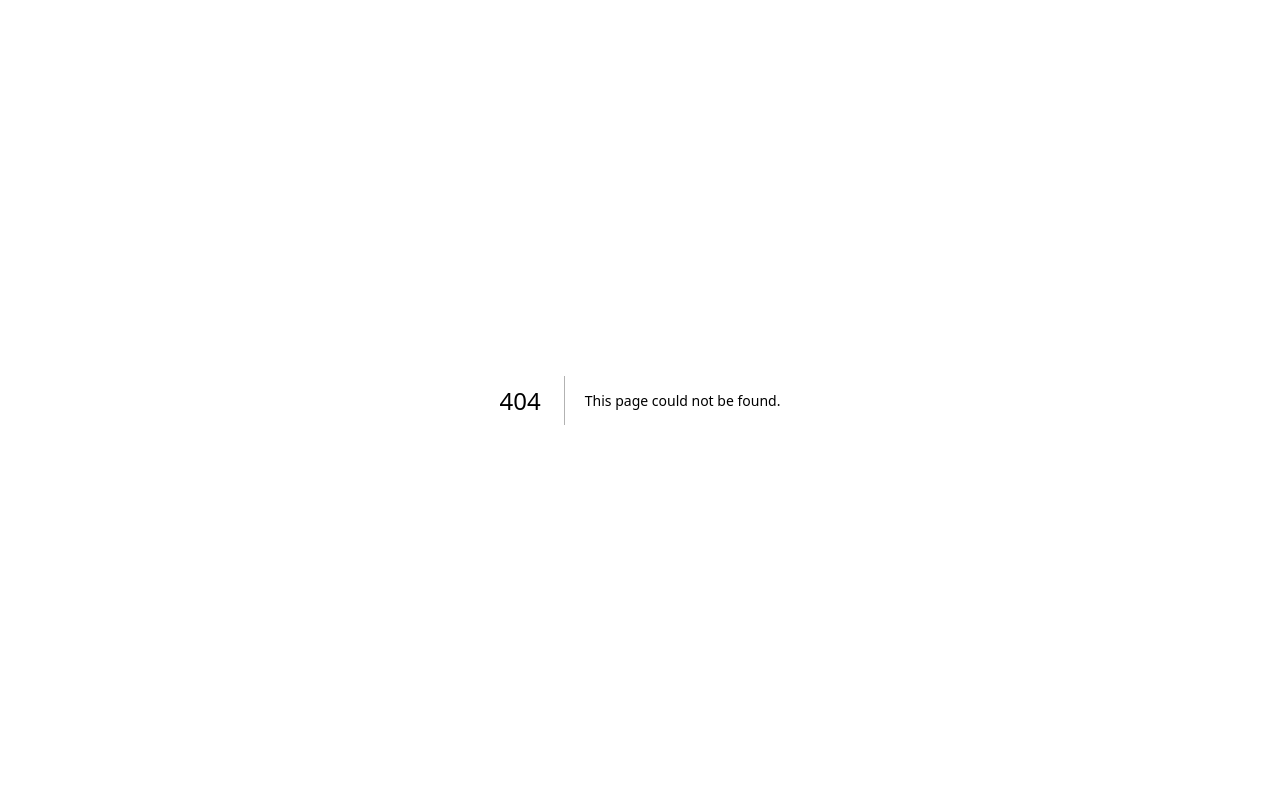
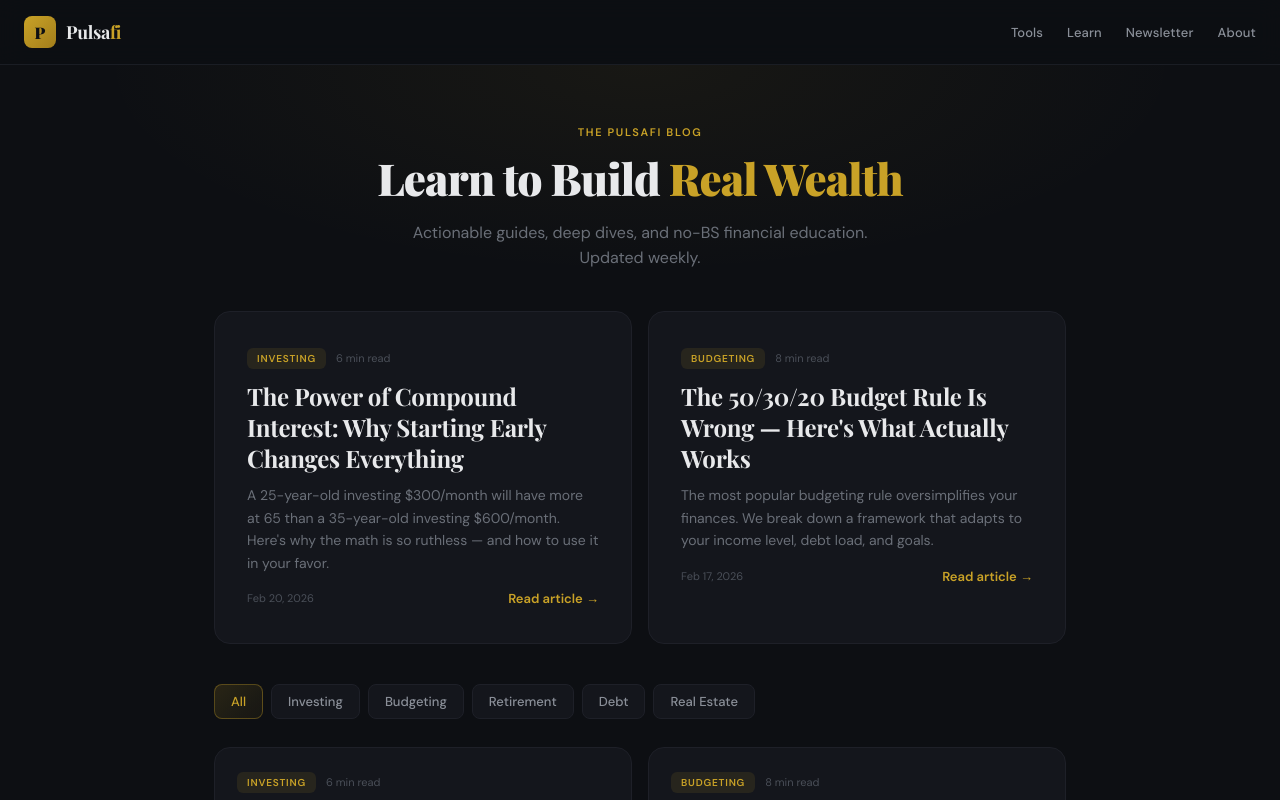
Before and after one commit to zackatlas/pulsafi, a Next.js app: page /learn in a window 1280 px wide. Before the commit this address had no page. Shown: the top 800 px of the page. Built offline with nearby package versions, Linux system fonts and the light colour scheme.

Commit message:
Create page.js

```diff
--- /dev/null
+++ b/app/learn/page.js
@@ -0,0 +1,217 @@
+"use client";
+import { useState } from "react";
+import Header from "../components/Header";
+import Footer from "../components/Footer";
+
+const CATEGORIES = ["All", "Investing", "Budgeting", "Retirement", "Debt", "Real Estate"];
+
+const ARTICLES = [
+  {
+    id: 1,
+    title: "The Power of Compound Interest: Why Starting Early Changes Everything",
+    excerpt: "A 25-year-old investing $300/month will have more at 65 than a 35-year-old investing $600/month. Here's why the math is so ruthless — and how to use it in your favor.",
+    category: "Investing",
+    readTime: "6 min read",
+    date: "Feb 20, 2026",
+    featured: true,
+  },
+  {
+    id: 2,
+    title: "The 50/30/20 Budget Rule Is Wrong — Here's What Actually Works",
+    excerpt: "The most popular budgeting rule oversimplifies your finances. We break down a framework that adapts to your income level, debt load, and goals.",
+    category: "Budgeting",
+    readTime: "8 min read",
+    date: "Feb 17, 2026",
+    featured: true,
+  },
+  {
+    id: 3,
+    title: "FIRE Movement 2026: What's Changed and What Still Works",
+    excerpt: "With higher interest rates and shifting markets, the Financial Independence Retire Early playbook needs an update. Here's the modern approach.",
+    category: "Retirement",
+    readTime: "10 min read",
+    date: "Feb 14, 2026",
+    featured: false,
+  },
+  {
+    id: 4,
+    title: "Debt Avalanche vs. Debt Snowball: Which Strategy Saves More Money?",
+    excerpt: "We ran the numbers on both strategies across 50 different debt scenarios. The winner isn't always what you'd expect.",
+    category: "Debt",
+    readTime: "7 min read",
+    date: "Feb 10, 2026",
+    featured: false,
+  },
+  {
+    id: 5,
+    title: "How Much House Can You Actually Afford? (Not What the Bank Says)",
+    excerpt: "Lenders will approve you for far more than you should spend. Here's a realistic framework based on your full financial picture, not just your income.",
+    category: "Real Estate",
+    readTime: "9 min read",
+    date: "Feb 7, 2026",
+    featured: false,
+  },
+  {
+    id: 6,
+    title: "Index Funds vs. ETFs in 2026: The Differences That Actually Matter",
+    excerpt: "Tax efficiency, expense ratios, and trading flexibility — we cut through the noise and tell you which one fits your situation.",
+    category: "Investing",
+    readTime: "5 min read",
+    date: "Feb 3, 2026",
+    featured: false,
+  },
+  {
+    id: 7,
+    title: "The Real Cost of Waiting: How One Year Delay Costs You $100K+",
+    excerpt: "Procrastination is the most expensive habit in personal finance. We show you exactly how much each year of delay costs across investing, home buying, and retirement.",
+    category: "Investing",
+    readTime: "6 min read",
+    date: "Jan 30, 2026",
+    featured: false,
+  },
+  {
+    id: 8,
+    title: "How to Build an Emergency Fund When You're Living Paycheck to Paycheck",
+    excerpt: "Saving feels impossible when every dollar is spoken for. Here are 7 concrete strategies that real people have used to break the cycle.",
+    category: "Budgeting",
+    readTime: "7 min read",
+    date: "Jan 27, 2026",
+    featured: false,
+  },
+  {
+    id: 9,
+    title: "401(k) vs. Roth IRA vs. Taxable Brokerage: Where Should Your Money Go?",
+    excerpt: "The order you fund your accounts matters more than which stocks you pick. Here's the optimal sequence for most income levels.",
+    category: "Retirement",
+    readTime: "8 min read",
+    date: "Jan 23, 2026",
+    featured: false,
+  },
+];
+
+function ArticleCard({ article, large }) {
+  return (
+    <a href="#" style={{
+      display: "block", textDecoration: "none", color: "inherit",
+      background: "#14161c", borderRadius: 16, border: "1px solid #1e2028",
+      padding: large ? "36px 32px" : "24px 22px",
+      transition: "all 0.3s ease", cursor: "pointer",
+    }}
+      onMouseOver={e => {
+        e.currentTarget.style.borderColor = "rgba(201,162,39,0.3)";
+        e.currentTarget.style.transform = "translateY(-2px)";
+      }}
+      onMouseOut={e => {
+        e.currentTarget.style.borderColor = "#1e2028";
+        e.currentTarget.style.transform = "translateY(0)";
+      }}
+    >
+      <div style={{ display: "flex", alignItems: "center", gap: 10, marginBottom: 12 }}>
+        <span style={{
+          fontSize: 10, textTransform: "uppercase", letterSpacing: "0.08em",
+          color: "#c9a227", fontFamily: "'DM Sans', sans-serif", fontWeight: 600,
+          background: "rgba(201,162,39,0.1)", padding: "4px 10px", borderRadius: 6,
+        }}>{article.category}</span>
+        <span style={{ fontSize: 11, color: "#4a4f58", fontFamily: "'DM Sans', sans-serif" }}>{article.readTime}</span>
+      </div>
+      <h3 style={{
+        fontSize: large ? 24 : 18, fontFamily: "'Playfair Display', serif", fontWeight: 700,
+        color: "#e8e9eb", margin: 0, lineHeight: 1.3, letterSpacing: "-0.01em",
+      }}>{article.title}</h3>
+      <p style={{
+        fontSize: 14, color: "#6a6f78", fontFamily: "'DM Sans', sans-serif",
+        marginTop: 10, lineHeight: 1.6, margin: "10px 0 0",
+      }}>{article.excerpt}</p>
+      <div style={{ marginTop: 16, display: "flex", alignItems: "center", justifyContent: "space-between" }}>
+        <span style={{ fontSize: 11, color: "#4a4f58", fontFamily: "'DM Sans', sans-serif" }}>{article.date}</span>
+        <span style={{ fontSize: 13, color: "#c9a227", fontFamily: "'DM Sans', sans-serif", fontWeight: 600 }}>Read article →</span>
+      </div>
+    </a>
+  );
+}
+
+export default function LearnPage() {
+  const [activeCategory, setActiveCategory] = useState("All");
+
+  const filtered = activeCategory === "All" ? ARTICLES : ARTICLES.filter(a => a.category === activeCategory);
+  const featured = ARTICLES.filter(a => a.featured);
+
+  return (
+    <div style={{ minHeight: "100vh", background: "#0d0f13", color: "#e8e9eb", fontFamily: "'DM Sans', sans-serif" }}>
+      <link href="https://fonts.googleapis.com/css2?family=Playfair+Display:wght@400;700;900&family=DM+Sans:wght@400;500;600;700&family=DM+Mono:wght@400;500&display=swap" rel="stylesheet" />
+
+      <Header />
+
+      {/* Hero */}
+      <section style={{
+        padding: "60px 24px 40px", textAlign: "center",
+        background: "radial-gradient(ellipse at 50% 0%, rgba(201,162,39,0.06) 0%, transparent 60%)",
+      }}>
+        <div style={{ fontSize: 11, textTransform: "uppercase", letterSpacing: "0.15em", color: "#c9a227", marginBottom: 14, fontWeight: 600 }}>
+          The Pulsafi Blog
+        </div>
+        <h1 style={{
+          fontSize: "clamp(28px, 4vw, 44px)", fontFamily: "'Playfair Display', serif", fontWeight: 900,
+          margin: 0, lineHeight: 1.15, letterSpacing: "-0.02em",
+        }}>
+          Learn to Build <span style={{ color: "#c9a227" }}>Real Wealth</span>
+        </h1>
+        <p style={{ color: "#6a6f78", fontSize: 16, margin: "16px auto 0", maxWidth: 500, lineHeight: 1.6 }}>
+          Actionable guides, deep dives, and no-BS financial education. Updated weekly.
+        </p>
+      </section>
+
+      <main style={{ maxWidth: 900, margin: "0 auto", padding: "0 24px 60px" }}>
+
+        {/* Featured Articles */}
+        <div style={{ display: "grid", gridTemplateColumns: "repeat(auto-fit, minmax(340px, 1fr))", gap: 16, marginBottom: 40 }}>
+          {featured.map(article => (
+            <ArticleCard key={article.id} article={article} large />
+          ))}
+        </div>
+
+        {/* Category Filter */}
+        <div style={{ display: "flex", gap: 8, flexWrap: "wrap", marginBottom: 28 }}>
+          {CATEGORIES.map(cat => (
+            <button key={cat} onClick={() => setActiveCategory(cat)} style={{
+              background: activeCategory === cat ? "linear-gradient(135deg, rgba(201,162,39,0.15), rgba(201,162,39,0.05))" : "#14161c",
+              border: activeCategory === cat ? "1px solid rgba(201,162,39,0.35)" : "1px solid #1e2028",
+              borderRadius: 8, padding: "8px 16px", cursor: "pointer",
+              color: activeCategory === cat ? "#c9a227" : "#8a8f98",
+              fontSize: 13, fontFamily: "'DM Sans', sans-serif", fontWeight: 500,
+              transition: "all 0.2s ease",
+            }}>{cat}</button>
+          ))}
+        </div>
+
+        {/* Article Grid */}
+        <div style={{ display: "grid", gridTemplateColumns: "repeat(auto-fit, minmax(280px, 1fr))", gap: 16 }}>
+          {filtered.map(article => (
+            <ArticleCard key={article.id} article={article} />
+          ))}
+        </div>
+
+        {/* Newsletter CTA */}
+        <div style={{
+          marginTop: 48, background: "linear-gradient(135deg, #1a1d24 0%, #14161c 100%)",
+          border: "1px solid #2a2d35", borderRadius: 18, padding: "36px 32px", textAlign: "center",
+        }}>
+          <div style={{ fontSize: 11, textTransform: "uppercase", letterSpacing: "0.12em", color: "#c9a227", fontFamily: "'DM Sans', sans-serif", marginBottom: 10 }}>Never Miss a Post</div>
+          <h3 style={{ fontSize: 22, color: "#e8e9eb", fontFamily: "'Playfair Display', serif", fontWeight: 700, margin: 0 }}>
+            Get new articles delivered to your inbox
+          </h3>
+          <p style={{ color: "#6a6f78", fontSize: 14, margin: "10px 0 20px", lineHeight: 1.6 }}>
+            Join 12,000+ readers. Free forever, no spam.
+          </p>
+          <a href="/newsletter" style={{
+            display: "inline-block", background: "linear-gradient(135deg, #c9a227, #a37e1b)", borderRadius: 10,
+            padding: "12px 32px", color: "#0d0f13", fontFamily: "'DM Sans', sans-serif", fontWeight: 700,
+            fontSize: 14, textDecoration: "none",
+          }}>Subscribe Now →</a>
+        </div>
+      </main>
+
+      <Footer />
+    </div>
+  );
+}
```
